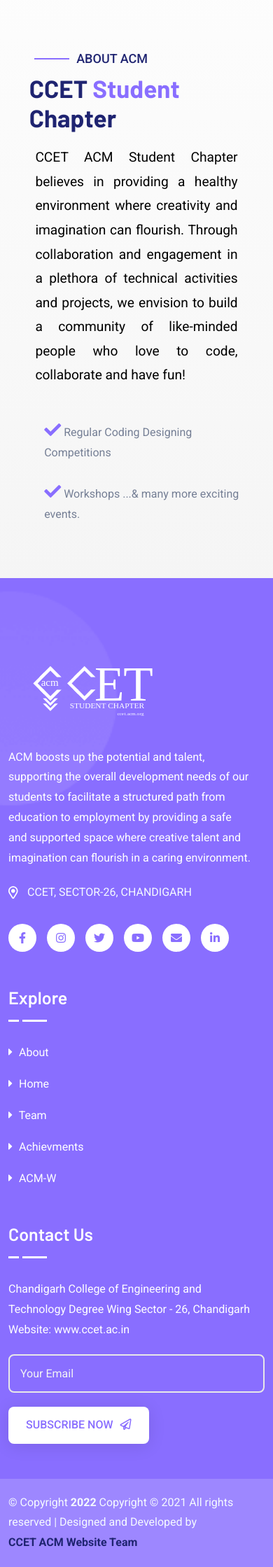
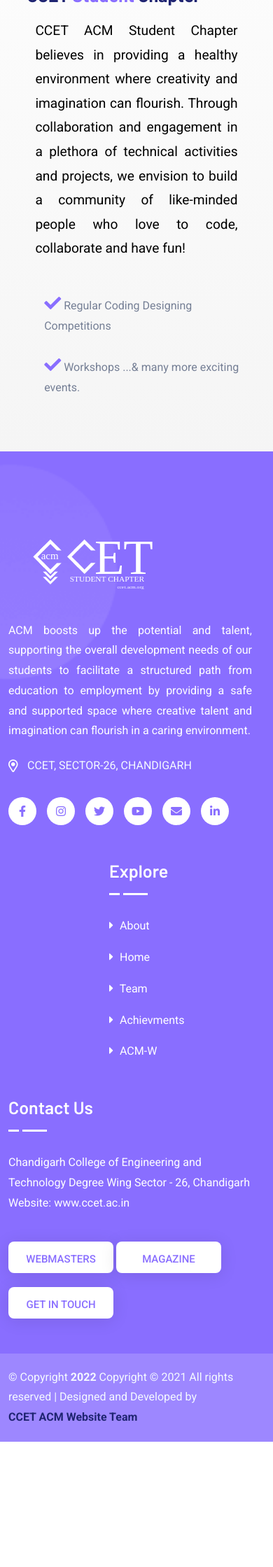
Before and after one commit to ccetacm/ccet-acm-website-2023, a PHP site: page /about.html in a window 390 px wide. Shown: the part 3620-5859 px from the top of the page at 70% size. After the commit the page ends 5680 px from the top, so only its background shows below. Run offline with PHP 8.4, Linux system fonts and the light colour scheme; some libraries are stand-ins or nearby versions.

Commit message:
about us- changes done and footer updated

```diff
--- a/about.html
+++ b/about.html
@@ -51,10 +51,10 @@
                     <div class="collapse navbar-collapse" id="main_nav">
                         <ul class="navbar-nav ms-auto">
                             <li class="nav-item">
-                                <a class="nav-link active" href="index.html">Home</a>
+                                <a class="nav-link" href="index.html">Home</a>
 
                             </li>
-                            <li class="nav-item"><a class="nav-link" href="about.html"> About </a></li>
+                            <li class="nav-item"><a class="nav-link active" href="about.html"> About </a></li>
                             <li class="nav-item"><a class="nav-link" href="gallery.html">Gallery</a></li>
                             <li class="nav-item dropdown">
                                 <a class="nav-link dropdown-toggle" href="#" data-bs-toggle="dropdown">Events</a>
@@ -138,7 +138,7 @@
 <div class="about-1-right">
 <div class="site-heading mb-3">
 <span class="site-title-tagline">About Us</span>
-<h2 class="site-title">Association <span>of Computing </span> Machinery </h2>
+<h2 class="site-title about-heads">Association <span>of Computing </span> Machinery </h2>
 </div>
 <p class="about-text about-sec1">The Association for Computing Machinery (ACM) is an
   international learned society for computing. It was founded in
@@ -170,7 +170,7 @@
 </li>
 </ul>
 </div>
-<a href="about.html" class="theme-btn theme-btn1">Discover More</a>
+<a href="https://www.acm.org/" class="theme-btn theme-btn1">Discover More</a>
 </div>
 </div>
 </div>
@@ -238,7 +238,7 @@
             <div id="img-3" class="about-img-sec-3">
               <img
                 src="assets\img\about\acm-logo-colored.svg"
-                alt=""
+                alt="acm-logo"
               />
             </div>
           </div>
@@ -248,7 +248,7 @@
           <div class="about-right-sec-3">
             <div class="about-right-sec-3-text">
               <span class="about-right-subheading-3 site-title-tagline">About ACM</span>
-              <h2 class="about-right-main-3 site-title">CCET <span>Student</span>  Chapter</h2>
+              <h2 class="about-right-main-3 site-title about-heads">CCET <span>Student</span>  Chapter</h2>
               <!-- <h4 style="color: black; font: size 22px">
                 “Advancing Computing as a Science &amp; Profession”.
               </h4> -->
@@ -300,7 +300,7 @@
                           <a href="#" class="footer-logo">
                               <img src="assets/img/logo/ACM Logo Black.svg    " alt="">
                           </a>
-                          <p class="mb-20">
+                          <p class="mb-20" style="text-align: justify;">
                               ACM boosts up the potential and talent, supporting the overall development needs of
                               our students to facilitate a structured path from education to employment by
                               providing a safe and supported space where creative talent and imagination can
@@ -323,7 +323,7 @@
                       </div>
                   </div>
 
-                  <div class="col-md-6 col-lg-2 col-md-8 offset-md-2">
+                  <div class="col-md-6 col-lg-2 col-md-8 offset-md-2" style="margin-left: 9rem;">
                       <div class="footer-widget-box list">
                           <h4 class="footer-widget-title">Explore</h4>
                           <ul class="footer-list">
@@ -349,12 +349,18 @@
                                   <p>Chandigarh College of Engineering and Technology Degree Wing Sector - 26, Chandigarh
                                       Website: <a style="color: white;" href="https://www.ccet.ac.in/">www.ccet.ac.in</a></p>
                                   <div class="subscribe-form">
-                                      <form action="#">
+                                    <button class="theme-btn" style="width:150px; height: 45px; font-size: 15px;" type="submit">
+                                        WEBMASTERS
+                                    </button>
+                                    <button class="theme-btn" style="width:150px; height: 45px; font-size: 15px;" type="submit">
+                                        MAGAZINE
+                                    </button>
+                                    <button class="theme-btn" style="width:150px; height: 45px; font-size: 15px; " type="submit">
+                                        GET IN TOUCH
+                                    </button>
+                                      <!-- <form action="#">
                                           <input type="email" class="form-control" placeholder="Your Email">
-                                          <button class="theme-btn" type="submit">
-                                              Subscribe Now <i class="far fa-paper-plane"></i>
-                                          </button>
-                                      </form>
+                                      </form> -->
                                   </div>
                               </div>
                           </div>
--- a/assets/css/my-style.css
+++ b/assets/css/my-style.css
@@ -771,6 +771,16 @@ div.overlay-blue:hover {
   border-radius: 1em;
 }
 
+.about-img-sec-3
+{
+  padding-left: 20px;
+}
+
+.about-img-sec-3 img
+{
+  width: 80%;
+}
+
 .about-right-main-3 {
   width: 100%;
   text-align: left;
@@ -818,11 +828,29 @@ div.overlay-blue:hover {
     flex-direction: column-reverse;
   }
 
+  .about-left-sec-3{
+    display: flex;
+  }
+
+  .about-row-sec-3{
+    display: flex;
+  }
+
+  .about-section-3
+  {
+    display: flex;
+    flex-direction: column-reverse;
+  }
+
   .about-sec-2-img1 img {
     width: 100%;
   }
   .sec-2-text p {
     font-size: 1rem;
+  }
+
+  .about-heads{
+    font-size: 42px;
   }
 }
 
@@ -835,6 +863,11 @@ div.overlay-blue:hover {
   .about-text {
     font-size: 1.2rem;
   }
+
+  .about-heads{
+    font-size: 25px;
+  }
+
 }
 
 @media screen and (max-width: 336px) {
@@ -845,6 +878,9 @@ div.overlay-blue:hover {
   }
   .about-text {
     font-size: 1rem;
+  }
+  .about-heads{
+    font-size: 21px;
   }
 }
 
```
